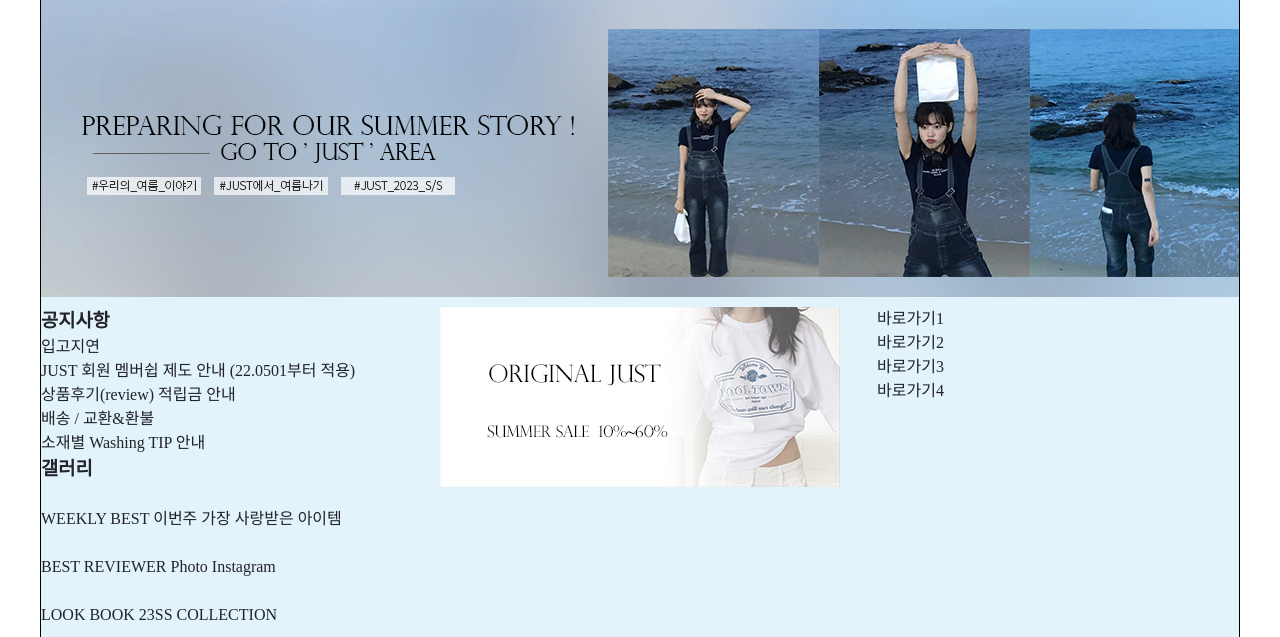
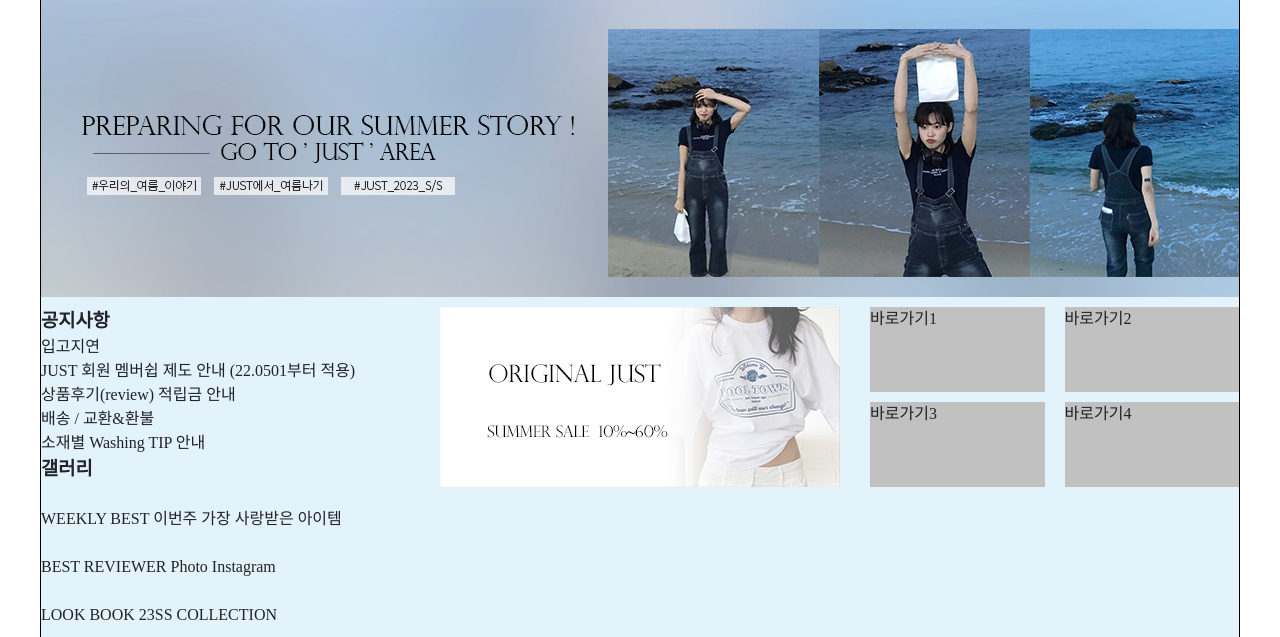
Before and after one commit to Imseesea/wuf-s, a plain HTML site: page 05-creaftsmanWebDesign/01-just쇼핑몰/index.html in a window 1280 px wide. Shown: the part 104-741 px from the top of the page. Drawn offline with Linux system fonts and the light colour scheme.

Commit message:
goto,tabs

```diff
--- a/05-creaftsmanWebDesign/01-just쇼핑몰/css/comm.css
+++ b/05-creaftsmanWebDesign/01-just쇼핑몰/css/comm.css
@@ -77,7 +77,7 @@
   padding: 10px 0;
 }
 .tabs {
-  width: 362px;
+  width: calc(100% / 2 - 230px);
 }
 .bnr {
   width: 400px;
@@ -86,5 +86,22 @@
   display: block;
 }
 .goto {
-  width: 362px;
+  width: calc(100% / 2 - 230px);
 }
+.goto ul {
+  display: flex;
+  flex-wrap: wrap;
+  justify-content: space-between;
+  align-content: space-between;
+  height: 180px;
+}
+.goto li {
+  width: calc(50% - 10px);
+  height: calc(50% - 5px);
+  background: #e2e7ea;
+}
+.goto a {
+  display: block;
+  height: 100%;
+  background: #c1c1c1;
+}
```
